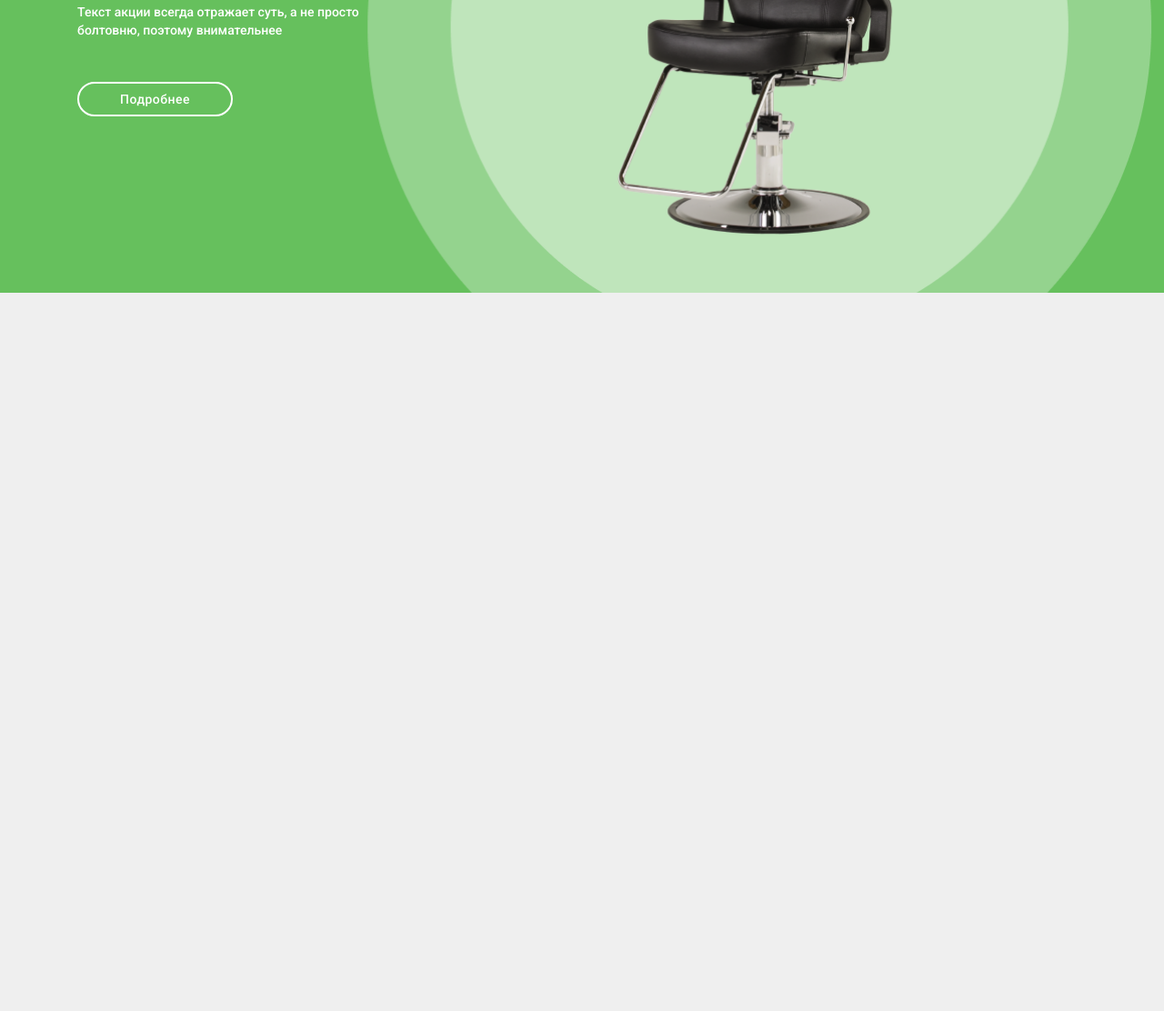
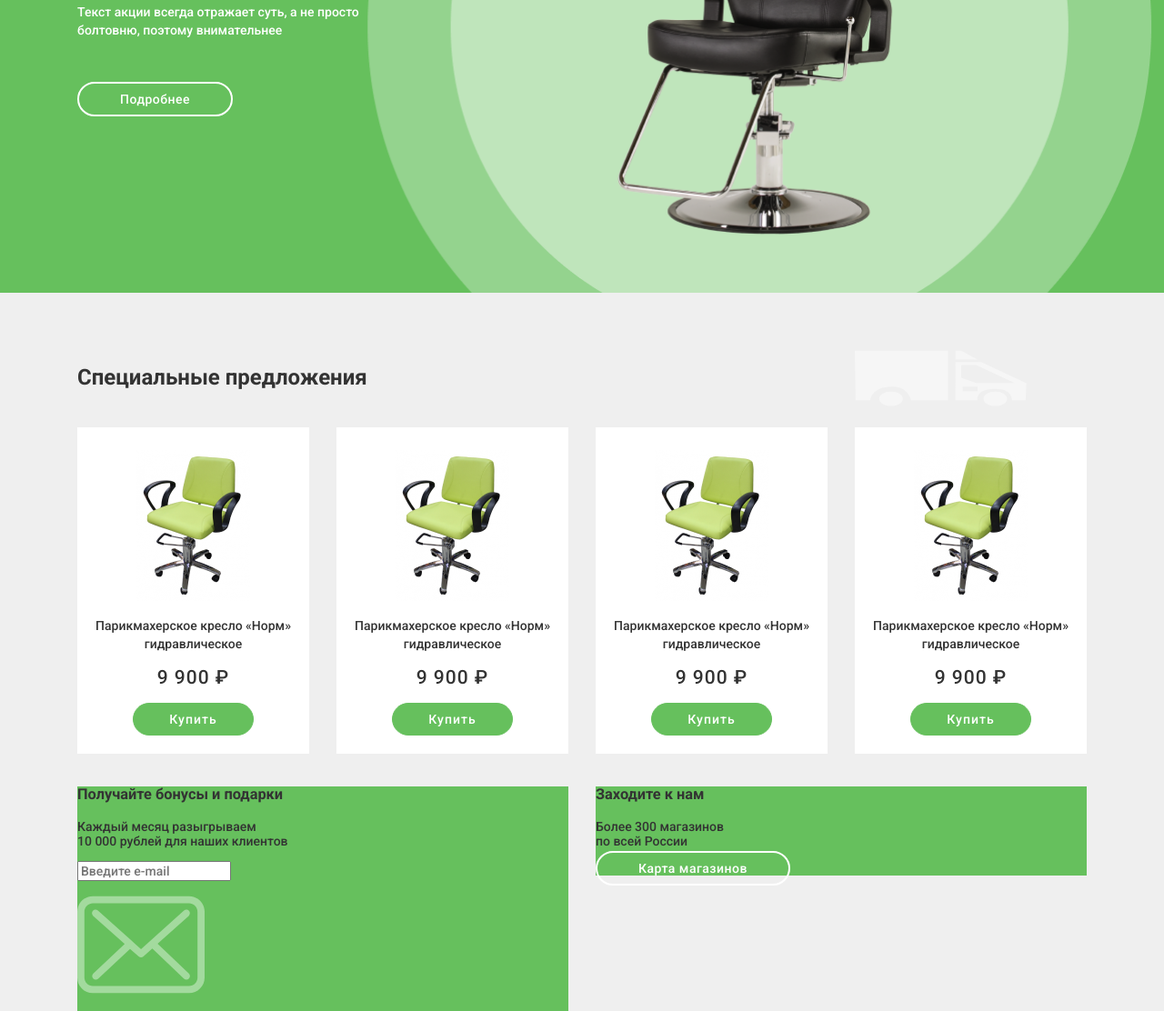
Before and after one commit to OlgaVolosevich/Beauty-flex-grid-MarkUp, a plain HTML site: page index.html in a window 1280 px wide. Shown: the part 530-1642 px from the top of the page at 91% size. Before the commit the page ends 852 px from the top, so only its background shows below. Drawn offline with nearby package versions, Linux system fonts and the light colour scheme.

Commit message:
add styled products

```diff
--- a/css/style.css
+++ b/css/style.css
@@ -71,6 +71,13 @@ body {
     background-color: transparent;
     padding: 10px 24px;
     margin-left: 35px;
+    outline: none;
+    transition: .2s ease;
+}
+
+.header-info button:hover {
+    background-color: #66C05D;
+    color: white;
 }
 
 .header-bottom {
@@ -99,6 +106,7 @@ hr {
     background-size: cover;
     background-position: center center;
     color: white;
+    margin-bottom: 60px;
 }
 
 .banner-title {
@@ -119,5 +127,87 @@ hr {
     border: 2px solid white;
     border-radius: 40px;
     padding: 9px 45px;
-    letter-spacing: 0.5px;;
+    letter-spacing: 0.5px;
+    transition: .2s ease;
 }
+
+.btn:hover {
+    background-color: #fff;
+    color: #66C05D;
+}
+
+/*.bg-white {
+    background-color: #fff;
+}*/
+
+.bg-green {
+    background-color: #66C05D;
+}
+
+.grid {
+    display: grid;
+    grid-template-columns: repeat(4, 1fr);
+    grid-gap: 20px 30px;
+}
+
+ .grid-item-title {
+    grid-column: 1/4;
+    grid-row: 1/2;
+    font-size: 16px;
+    font-weight: 700;
+ }
+
+ .grid-item-img {
+    display: grid;
+    grid-column: 4/5;
+    grid-row: 1/2;
+    text-align: center;
+    align-items: center;
+ }
+
+ .grid-item-product {
+    text-align: center;
+    padding: 25px 20px 10px 20px;
+    background-color: #fff;
+ }
+
+ .item-description {
+    font-size: 14px;
+    line-height: 20px;
+ }
+
+ .item-price {
+    margin: 15px 0;
+    letter-spacing: 1px;
+    line-height: 25px;
+    font-size: 21px;
+    font-weight: 500;
+ }
+
+ .item-buy {
+    color: white;
+    cursor: pointer;
+    font-size: 14px;
+    border-radius: 30px;
+    border: 1px solid #66C05D;
+    background-color:  #66C05D;
+    padding: 9px 39px;
+    letter-spacing: 1px;
+    outline: none;
+    transition: .2s ease;
+    margin-bottom: 10px;
+ }
+ .item-buy:hover {
+     background-color: #fff;
+     color: #66C05D;
+ }
+
+ .grid-item-info-left {
+    grid-column: 1/3;
+    grid-row: 3/4;
+ }
+
+ .grid-item-info-right {
+    grid-column: 3/5;
+    grid-row: 3/4;
+ }
--- a/index.html
+++ b/index.html
@@ -58,5 +58,65 @@
             <a class="btn" href="#">Подробнее</a>
         </div>
     </section>
+    <section>
+        <div class="wrapper">
+            <div class="grid">
+                <div class="grid-item grid-item-title">
+                    <h2 class="grid-title">Специальные предложения</h2>
+                </div>
+                <div class="grid-item grid-item-img">
+                    <img src="img/car.svg"alt="Delivery">
+                </div>
+                <div class="grid-item grid-item-product">
+                    <img class="product-img" src="img/chair.png" alt="Chair">
+                    <p class="item-description">Парикмахерское кресло «Норм» гидравлическое</p>
+                    <p class="item-price">9 900 ₽</p>
+                    <button class="item-buy">Купить</button>
+                </div>
+                <div class="grid-item grid-item-product">
+                    <img class="product-img" src="img/chair.png" alt="Chair">
+                    <p class="item-description">Парикмахерское кресло «Норм» гидравлическое</p>
+                    <p class="item-price">9 900 ₽</p>
+                    <button class="item-buy">Купить</button>
+                </div>
+                <div class="grid-item grid-item-product">
+                    <img class="product-img" src="img/chair.png" alt="Chair">
+                    <p class="item-description">Парикмахерское кресло «Норм» гидравлическое</p>
+                    <p class="item-price">9 900 ₽</p>
+                    <button class="item-buy">Купить</button>
+                </div>
+                <div class="grid-item grid-item-product">
+                    <img class="product-img" src="img/chair.png" alt="Chair">
+                    <p class="item-description">Парикмахерское кресло «Норм» гидравлическое</p>
+                    <p class="item-price">9 900 ₽</p>
+                    <button class="item-buy">Купить</button>
+                </div>
+
+                <div class="grid-item grid-item-info-left">
+                    <div class="bg-green">
+                        <div class="info">
+                            <h3 class="info-header">Получайте бонусы и подарки</h3>
+                            <p class="info-text">Каждый месяц разыгрываем <br> 10 000 рублей для наших клиентов</p>
+                            <div class="info-input">
+                                <input type="email" placeholder="Введите e-mail">
+                            </div>
+                        </div>
+                        <div class="mail">
+                            <img src="img/envelope.svg" alt="mail">
+                        </div>
+                    </div>
+                </div>
+                <div class="grid-item grid-item-info-right">
+                    <div class="bg-green">
+                        <div class="info">
+                            <h3 class="info-header">Заходите к нам</h3>
+                            <p class="info-text">Более 300 магазинов <br> по всей России</p>
+                            <a href="#" class="info-map btn">Карта магазинов</a>
+                        </div>
+                    </div>
+                </div>
+            </div>
+        </div>
+    </section>
 </body>
 </html>
```
